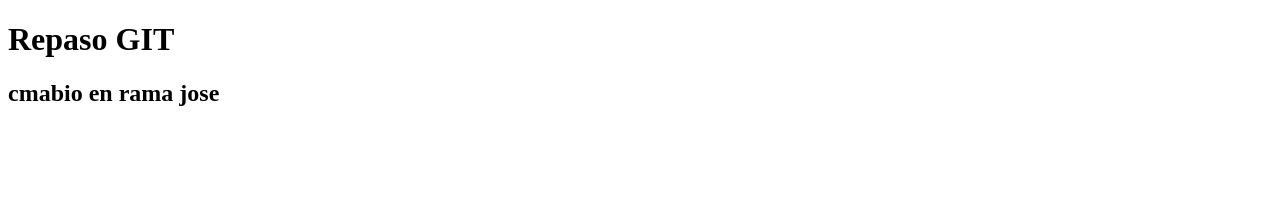
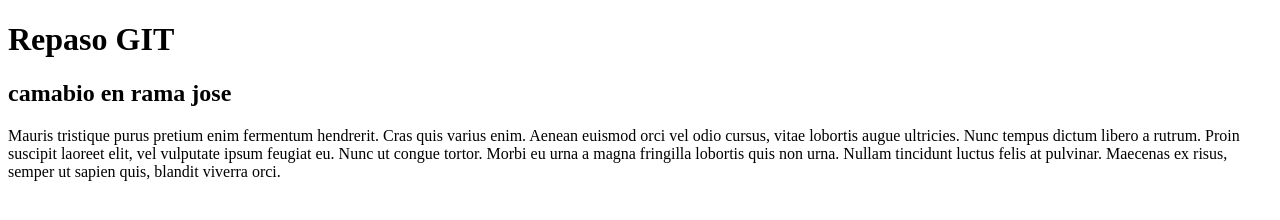
Before and after one commit to JoseTorres82/clase4, a plain HTML site: page index.html in a window 1280 px wide. Drawn offline with Linux system fonts and the light colour scheme.

Commit message:
agregarParrafo

```diff
--- a/index.html
+++ b/index.html
@@ -1,21 +1,30 @@
 <!DOCTYPE html>
 <html lang="en">
+
 <head>
     <meta charset="UTF-8">
     <meta http-equiv="X-UA-Compatible" content="IE=edge">
     <meta name="viewport" content="width=device-width, initial-scale=1.0">
     <title>Clase 4</title>
 </head>
+
 <body>
     <header>
 
     </header>
     <main>
         <h1>Repaso GIT</h1>
-        <h2>cmabio en rama jose</h2>
+        <h2>camabio en rama jose</h2>
+        <p>
+            Mauris tristique purus pretium enim fermentum hendrerit. Cras quis varius enim. Aenean euismod orci vel odio
+            cursus, vitae lobortis augue ultricies. Nunc tempus dictum libero a rutrum. Proin suscipit laoreet elit, vel
+            vulputate ipsum feugiat eu. Nunc ut congue tortor. Morbi eu urna a magna fringilla lobortis quis non urna.
+            Nullam tincidunt luctus felis at pulvinar. Maecenas ex risus, semper ut sapien quis, blandit viverra orci.
+        </p>
     </main>
     <footer>
 
     </footer>
 </body>
+
 </html>
```
